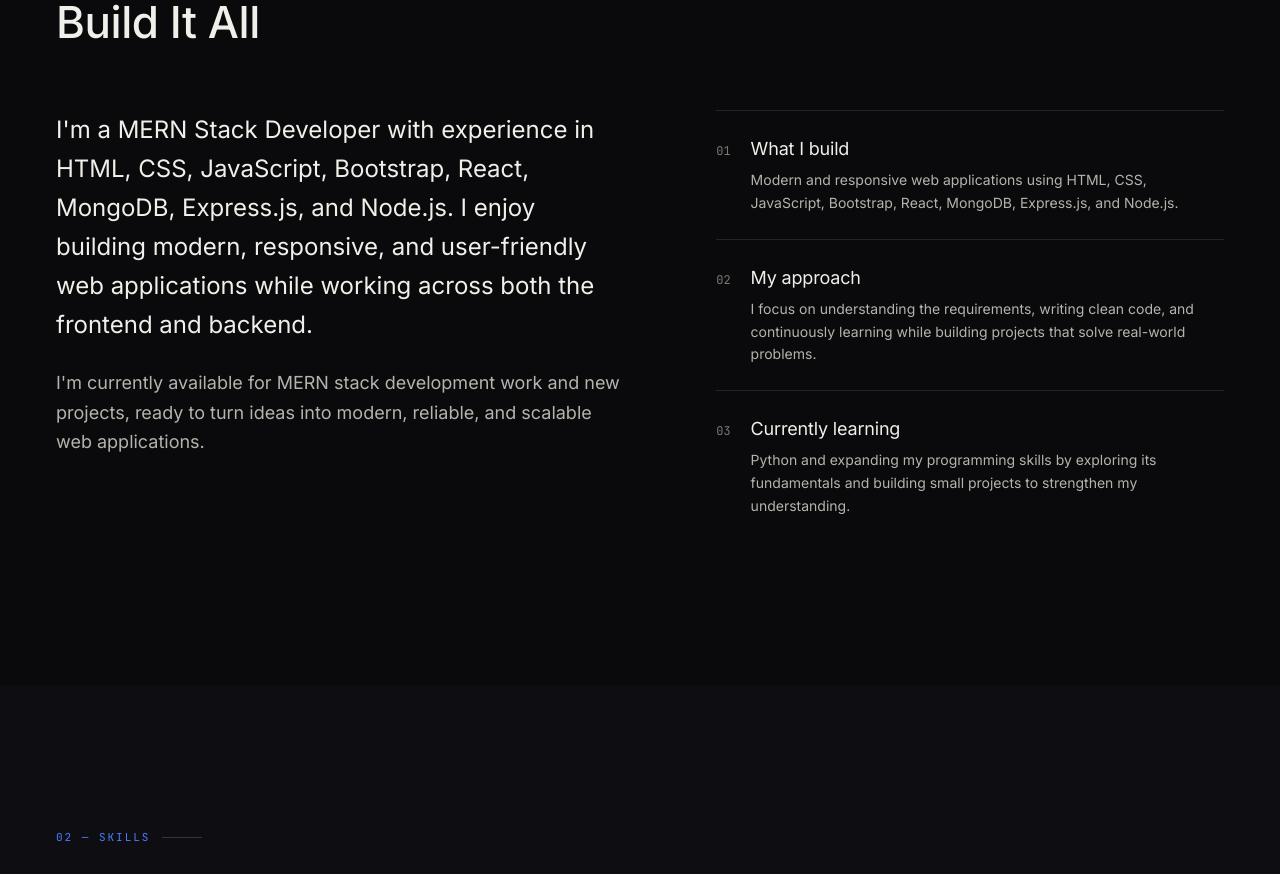
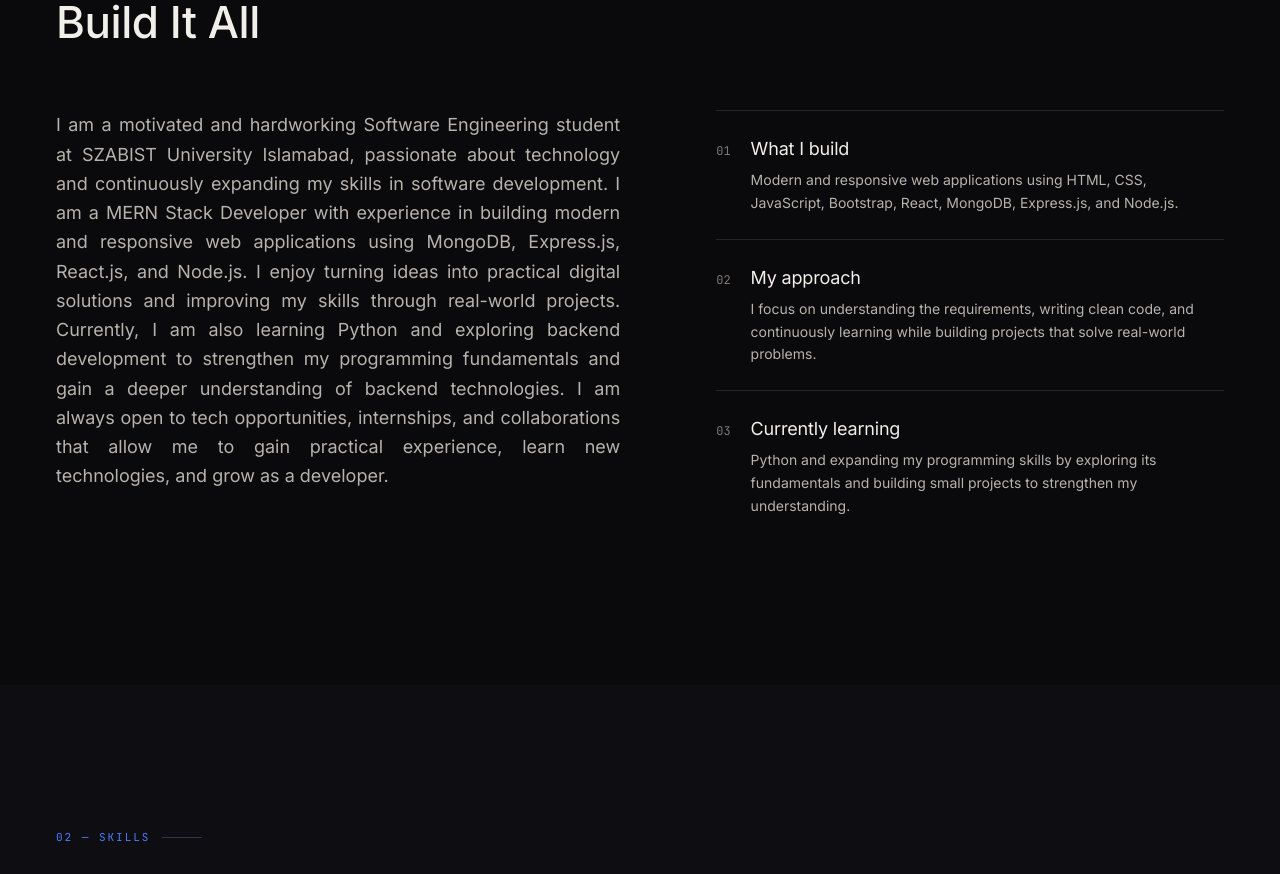
Before and after one commit to rehmanbanday5/Abdul-Rehman-Portfolio, a React (Vite) app: page / in a window 1280 px wide. Shown: the part 1035-1909 px from the top of the page. Built offline with nearby package versions, Linux system fonts and the light colour scheme.

Commit message:
Abdul Rehman Portfolio

```diff
--- a/src/components/About.jsx
+++ b/src/components/About.jsx
@@ -70,11 +70,7 @@ export default function About() {
             {profile.aboutParagraphs.map((para, i) => (
               <p
                 key={i}
-                className={`leading-relaxed ${
-                  i === 0
-                    ? "text-xl sm:text-2xl font-display text-ink"
-                    : "text-ink-soft text-base sm:text-lg"
-                }`}
+                className="text-ink-soft text-base sm:text-lg font-normal leading-relaxed text-justify"
               >
                 {para}
               </p>
--- a/src/data/profile.js
+++ b/src/data/profile.js
@@ -9,9 +9,15 @@ export const profile = {
   heroDescription:
     "I'm a developer focused on turning ideas into fast, reliable products — from database schema to pixel-perfect UI. I care about clean architecture, thoughtful UX, and code that's easy to maintain.",
   aboutParagraphs: [
-    "I'm a MERN Stack Developer with experience in HTML, CSS, JavaScript, Bootstrap, React, MongoDB, Express.js, and Node.js. I enjoy building modern, responsive, and user-friendly web applications while working across both the frontend and backend.",
-    "I'm currently available for MERN stack development work and new projects, ready to turn ideas into modern, reliable, and scalable web applications.",
+    `I am a motivated and hardworking Software Engineering student at SZABIST University Islamabad, passionate about technology and continuously expanding my skills in software development.
+
+I am a MERN Stack Developer with experience in building modern and responsive web applications using MongoDB, Express.js, React.js, and Node.js. I enjoy turning ideas into practical digital solutions and improving my skills through real-world projects.
+
+Currently, I am also learning Python and exploring backend development to strengthen my programming fundamentals and gain a deeper understanding of backend technologies.
+
+I am always open to tech opportunities, internships, and collaborations that allow me to gain practical experience, learn new technologies, and grow as a developer.`,
   ],
+
   email: "rehmanbanday5@gmail.com",
   resumeUrl: "/resume.pdf",
   social: {
```
